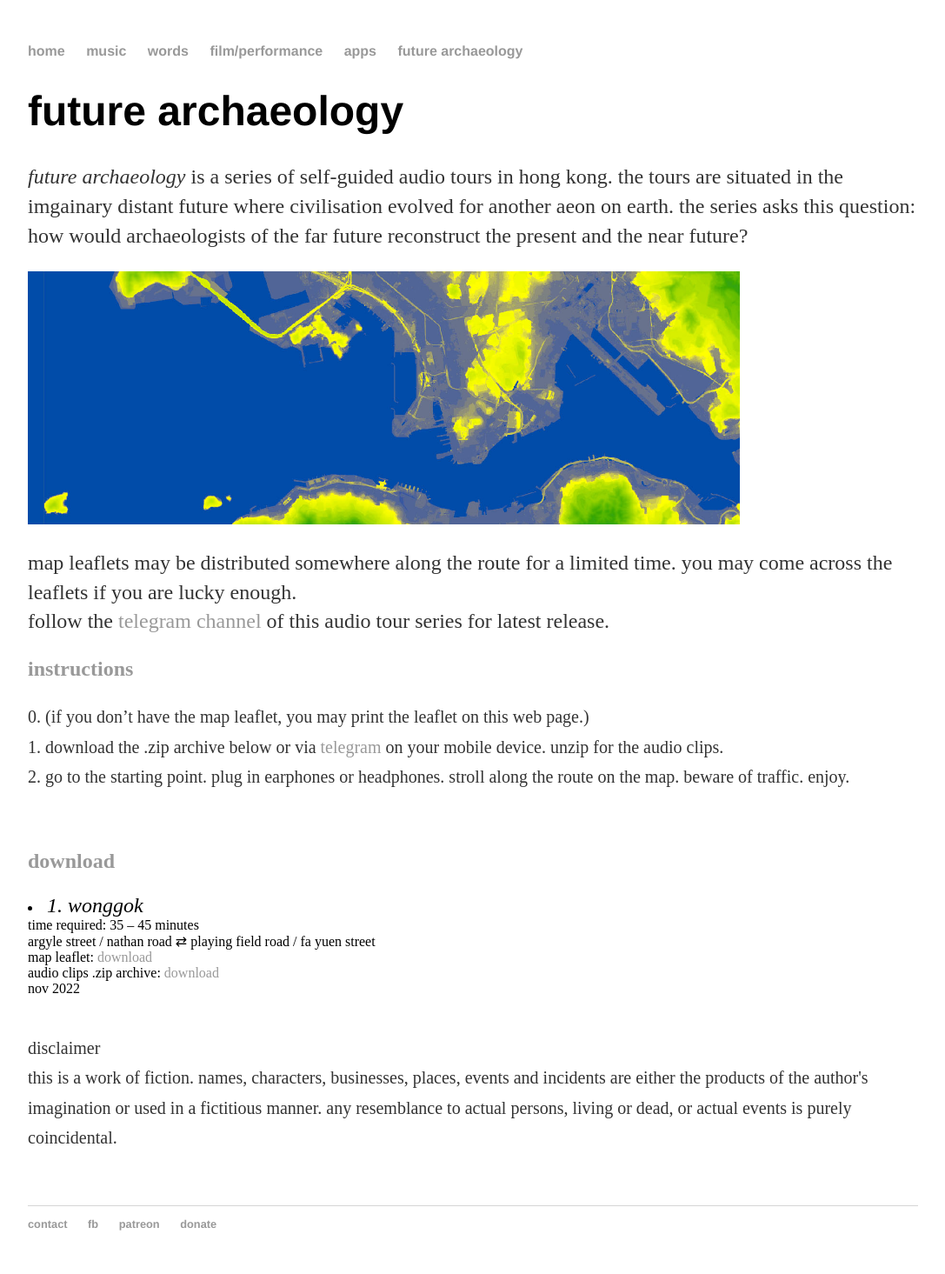
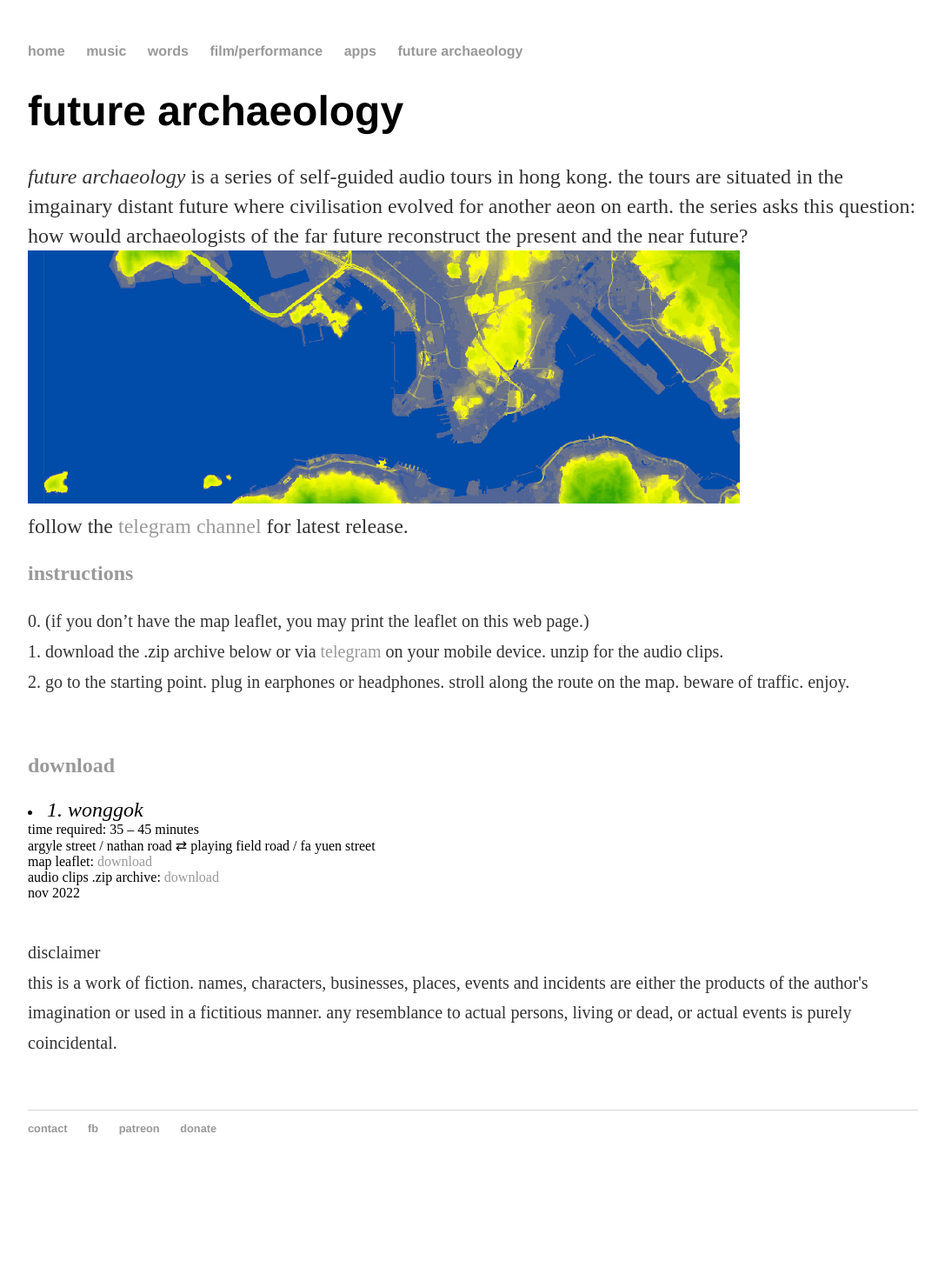
Before and after one commit to maksuihin/maksuihin.github.io, a Jekyll site: the page built from future.html, in a window 1280 px wide. Shown: the whole page at 87% size, without its empty margins (96-1183 px from the left). Built offline with Jekyll 4.4.1, drawn with Linux system fonts in a browser that asks for light colours; after the commit the page ends 1355 px from its top, so only the background shows below that.

Commit message:
Update future.html

```diff
--- a/future.html
+++ b/future.html
@@ -6,10 +6,9 @@ title: future archaeology by MAK, Sui-hin
 
 			<h1>future archaeology</h1>
 
-        <p><i>future archaeology</i> is a series of self-guided audio tours in hong kong.  the tours are situated in the imgainary distant future where civilisation evolved for another aeon on earth.  the series asks this question:  how would archaeologists of the far future reconstruct the present and the near future?  </p>
-      		<img src="/future/futurecover.jpg" alt="cover photo" width=80%>
-        <p>map leaflets may be distributed somewhere along the route for a limited time.  you may come across the leaflets if you are lucky enough.
-	</br>follow the <a href="http://t.me/future_archaeology">telegram channel</a> of this audio tour series for latest release.</p>
+        <p><i>future archaeology</i> is a series of self-guided audio tours in hong kong.  the tours are situated in the imgainary distant future where civilisation evolved for another aeon on earth.  the series asks this question:  how would archaeologists of the far future reconstruct the present and the near future?  </br>
+			<img src="/future/futurecover.jpg" alt="cover photo" width=80%>	</br>
+        follow the <a href="http://t.me/future_archaeology">telegram channel</a> for latest release.</p>
 
         <p><h2>instructions</h2></p>
 	<p><small>0.  (if you don’t have the map leaflet, you may print the leaflet on this web page.)
```
